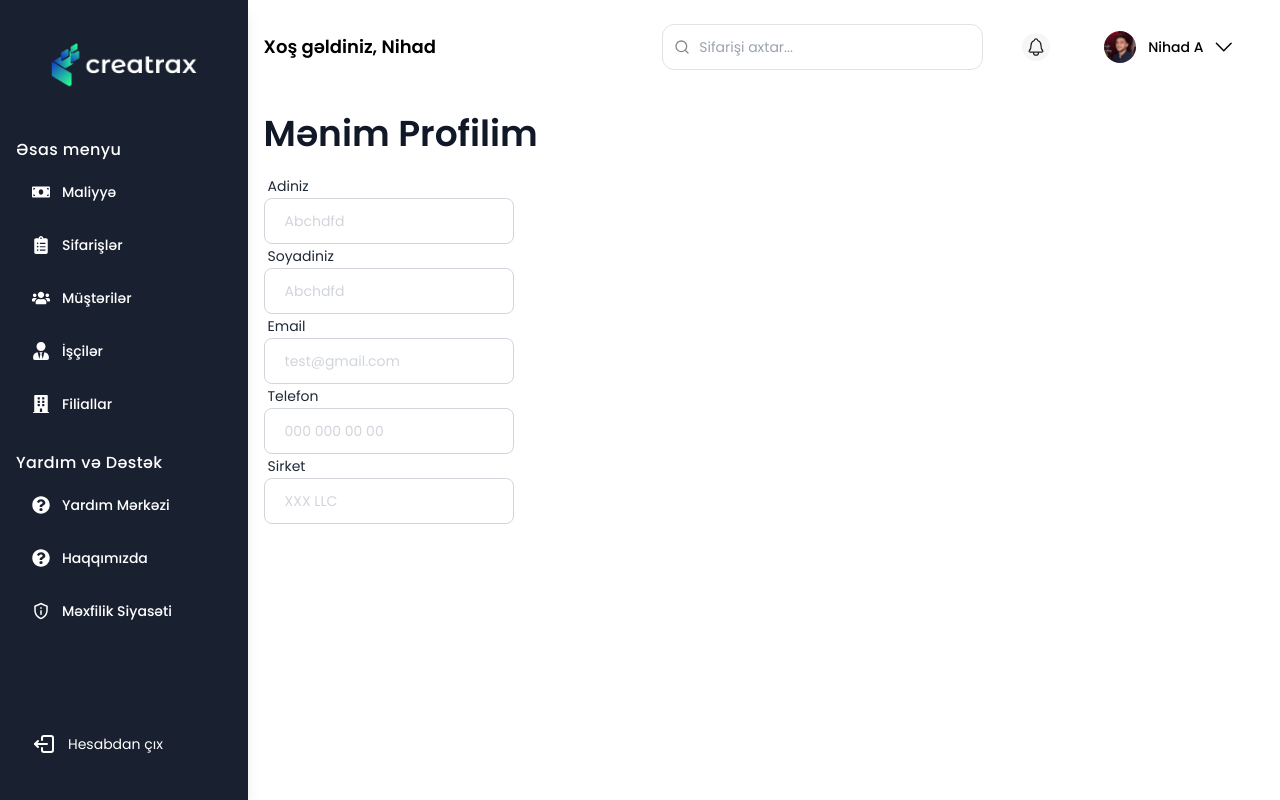
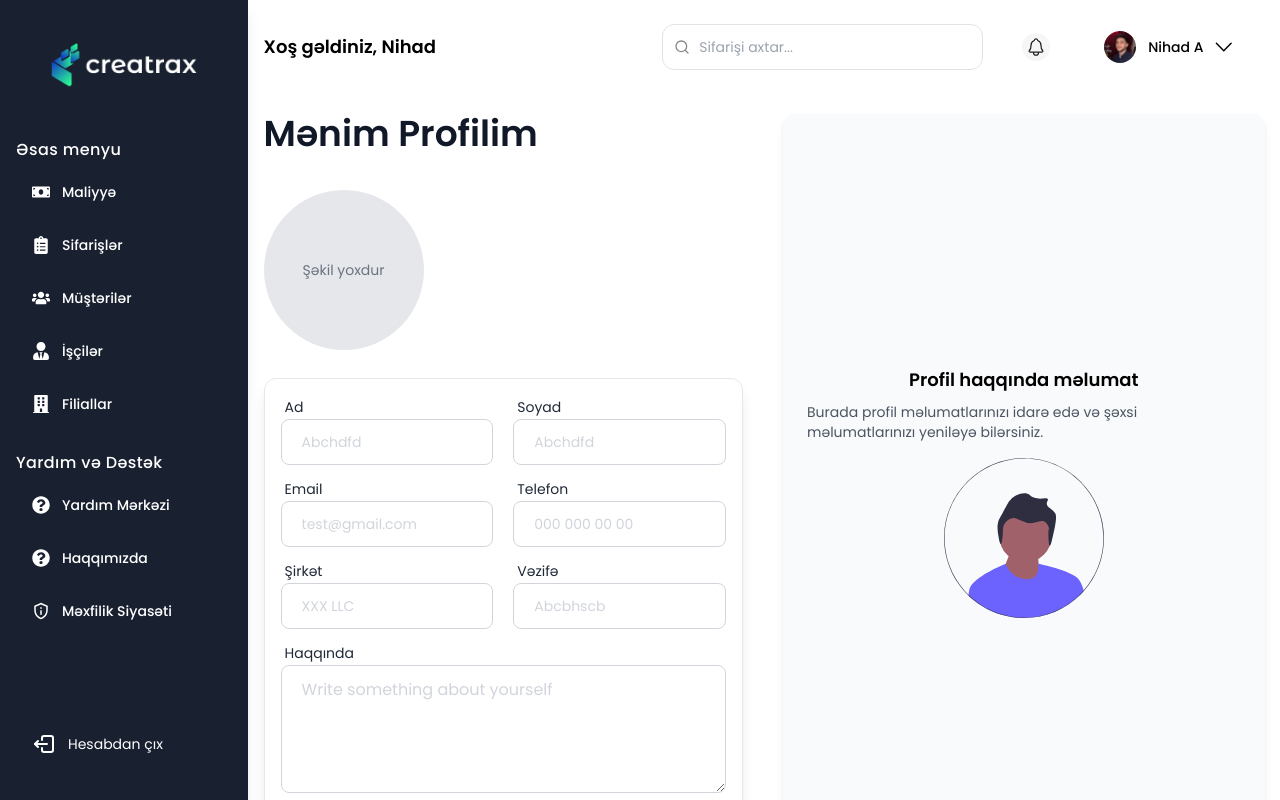
Before and after one commit to nihad-xalq/creatrax, a Next.js app: page /app/profile in a window 1280 px wide. Built offline with nearby package versions, Linux system fonts and the light colour scheme.

Commit message:
profile page almost done

```diff
--- a/src/components/PageTitle.tsx
+++ b/src/components/PageTitle.tsx
@@ -3,5 +3,5 @@ interface IPageTitleProps {
 }
 
 export const PageTitle = ({ title }: IPageTitleProps) => {
-    return <h1 className="text-4xl text-gray-900 font-semibold mb-5">{title}</h1>
+    return <h1 className="text-4xl text-gray-900 text-center sm:text-left font-semibold mb-5">{title}</h1>
 };
--- a/src/views/ProfileView.tsx
+++ b/src/views/ProfileView.tsx
@@ -1,48 +1,236 @@
 "use client"
 
+import { InputTextareaField } from "@/components/form/InputTextareaField";
+import { InputTextField } from "@/components/form/InputTextField";
 import { CFormProvider } from "@/components/form/CFormProvider";
+import { FaPen, FaRemoveFormat, FaTrash } from "react-icons/fa";
 import { yupResolver } from "@hookform/resolvers/yup";
 import { PageTitle } from "@/components/PageTitle";
 import { useForm } from "react-hook-form";
+import { useState } from "react";
+import Image from "next/image";
 import * as yup from "yup";
-import { InputTextField } from "@/components/form/InputTextField";
+
+// TODO: change storage logic to API
 
 const schema = yup.object().shape({
-    name: yup.string().required("Bu xana vacibdir"),
-    surname: yup.string().required("Bu xana vacibdir"),
-    email: yup.string().required("Bu xana vacibdir"),
-    phone_number: yup.string().required("Bu xana vacibdir"),
-    message: yup.string().required("Bu xana vacibdir"),
-    organisation: yup.string().required("Bu xana vacibdir"),
+    name: yup.string(),
+    surname: yup.string(),
+    email: yup.string(),
+    phone_number: yup.string(),
+    organisation: yup.string(),
+    position: yup.string(),
+    bio: yup.string().optional(),
+    profilePic: yup.string().optional(),
 });
 
 type FormValues = yup.InferType<typeof schema>;
 
 export const ProfileView = () => {
+    const storedData = typeof window !== "undefined" ? sessionStorage.getItem("profileData") : null;
+    const parsedData = storedData ? JSON.parse(storedData) : {};
+
+    const [profilePic, setProfilePic] = useState<string | null>(parsedData.profilePic || null);
+    const [selectedFile, setSelectedFile] = useState<File | null>(null);
+
+    const [hasData, setHasData] = useState<boolean>(
+        !!(parsedData.name || parsedData.surname || parsedData.email || parsedData.phone_number || parsedData.organisation || parsedData.position || parsedData.bio || parsedData.profilePic)
+    );
+
 
     const methods = useForm<FormValues>({
         resolver: yupResolver(schema),
+        defaultValues: {
+            name: parsedData.name || "",
+            surname: parsedData.surname || "",
+            email: parsedData.email || "",
+            phone_number: parsedData.phone_number || "",
+            organisation: parsedData.organisation || "",
+            position: parsedData.position || "",
+            bio: parsedData.bio || "",
+            profilePic: parsedData.profilePic || "",
+        },
     });
 
+
+    const { isDirty } = methods.formState;
+
+    const handleProfilePicChange = (event: React.ChangeEvent<HTMLInputElement>) => {
+        const file = event.target.files?.[0];
+        if (file) {
+            setSelectedFile(file);
+            const reader = new FileReader();
+            reader.onload = (e) => {
+                const imageUrl = e.target?.result as string;
+                setProfilePic(imageUrl);
+                methods.setValue("profilePic", imageUrl, { shouldDirty: true });
+            };
+            reader.readAsDataURL(file);
+        }
+    };
+
+    const handleDeleteProfilePic = () => {
+        setProfilePic(null); // Clear local state
+        methods.setValue("profilePic", "", { shouldDirty: true }); // Clear react-hook-form state
+        sessionStorage.removeItem("profilePic"); // Remove from sessionStorage
+
+        console.log("Profile picture removed");
+    };
+
+    const handleClearData = () => {
+        sessionStorage.removeItem("profileData");
+        setProfilePic(null);
+
+        // Reset form and set `hasData` to false
+        methods.reset({
+            name: "",
+            surname: "",
+            email: "",
+            phone_number: "",
+            organisation: "",
+            position: "",
+            bio: "",
+            profilePic: "",
+        });
+
+        setHasData(false); // No data left
+    };
+
+
+
     const handleSubmit = (formData: FormValues) => {
-        console.log(formData)
-    }
+        const updatedData = {
+            ...formData,
+            profilePic: profilePic || "", // Ensure profilePic is included
+        };
+
+        sessionStorage.setItem("profileData", JSON.stringify(updatedData)); // Save to sessionStorage
+        setHasData(true); // Update state to indicate data exists
+
+        methods.reset(updatedData);
+    };
+
 
     return (
-        <section>
-            <div className="about_inner">
+        <section className="flex flex-col lg:flex-row gap-10">
+            {/* Left Side - Profile Form */}
+            <div className="w-full lg:w-1/2">
                 <PageTitle title="Mənim Profilim" />
 
-                <div className="w-1/4">
-                    <CFormProvider methods={methods} onSubmit={handleSubmit}>
-                        <InputTextField name="name" label="Adiniz" placeholder="Abchdfd" />
-                        <InputTextField name="surname" label="Soyadiniz" placeholder="Abchdfd" />
-                        <InputTextField name="email" label="Email" placeholder="test@gmail.com" />
-                        <InputTextField name="phone_number" label="Telefon" placeholder="000 000 00 00" />
-                        <InputTextField name="organisation" label="Sirket" placeholder="XXX LLC" />
-                    </CFormProvider>
-                </div>
+                <CFormProvider methods={methods} onSubmit={handleSubmit}>
+                    <div className="flex flex-col gap-3">
+                        <div className="flex flex-col items-center gap-3">
+                            <header className="profile_header flex flex-col lg:flex-row gap-6 self-start w-full lg:w-max items-center">
+                                {/* Profile Picture Upload */}
+                                <div className="flex flex-col items-center gap-2 my-4">
+                                    <div className="w-40 h-40 bg-gray-200 rounded-full relative group overflow-hidden">
+                                        {profilePic ? (
+                                            <img
+                                                src={profilePic}
+                                                alt="Profile Preview"
+                                                className="w-full h-full rounded-full object-contain"
+                                            />
+                                        ) : (
+                                            <div className="w-full h-full flex items-center justify-center text-gray-500 text-base lg:text-sm">
+                                                Şəkil yoxdur
+                                            </div>
+                                        )}
+                                        <label
+                                            htmlFor="profilePic"
+                                            className="absolute inset-0 bg-black/50 opacity-0 group-hover:opacity-100 flex items-center justify-center text-white cursor-pointer transition"
+                                        >
+                                            <input
+                                                type="file"
+                                                id="profilePic"
+                                                className="hidden"
+                                                accept="image/*"
+                                                onChange={handleProfilePicChange}
+                                            />
+
+                                            <div className="flex gap-4">
+                                                <label htmlFor="profilePic" className="cursor-pointer text-blue-500 hover:underline">
+                                                    <FaPen />
+                                                </label>
+                                                {profilePic && (
+                                                    <button
+                                                        type="button"
+                                                        onClick={handleDeleteProfilePic}
+                                                        className="text-red-500 hover:underline"
+                                                    >
+                                                        <FaTrash />
+                                                    </button>
+                                                )}
+                                            </div>
+                                        </label>
+                                    </div>
+
+                                </div>
+
+                                <div className="self-center flex flex-col">
+                                    <h1 className="text-3xl font-semibold text-slate-800 italic text-center lg:text-left">
+                                        {parsedData?.name || ""} {parsedData?.surname || ""}
+                                    </h1>
+                                    <h1 className="text-lg text-blue-950 font-medium italic flex flex-col items-start gap-0 uppercase text-center lg:text-left">
+                                        {parsedData?.position || ""}
+                                        <span className="text-sm text-gray-400 font-light capitalize">{parsedData?.organisation || ""}</span>
+                                    </h1>
+
+                                </div>
+                            </header>
+
+                            <div className="personal_infos_wrapper border border-gray-200 rounded-[12px] p-4 w-full shadow-lg grid gap-3">
+                                {/* Input Fields */}
+                                <div className="grid grid-cols-1 lg:grid-cols-2 gap-5 w-full">
+                                    <InputTextField name="name" label="Ad" placeholder="Abchdfd" />
+                                    <InputTextField name="surname" label="Soyad" placeholder="Abchdfd" />
+                                </div>
+
+                                <div className="grid grid-cols-1 lg:grid-cols-2 gap-5 w-full">
+                                    <InputTextField name="email" label="Email" placeholder="test@gmail.com" />
+                                    <InputTextField name="phone_number" label="Telefon" placeholder="000 000 00 00" />
+                                </div>
+
+                                <div className="grid grid-cols-1 lg:grid-cols-2 gap-5 w-full">
+                                    <InputTextField name="organisation" label="Şirkət" placeholder="XXX LLC" />
+                                    <InputTextField name="position" label="Vəzifə" placeholder="Abcbhscb" />
+                                </div>
+
+                                <div className="w-full">
+                                    <InputTextareaField name="bio" label="Haqqında" placeholder="Write something about yourself" />
+                                </div>
+
+                                <div className="grid grid-cols-2 items-center gap-3 w-full lg:w-max">
+                                    {/* Save Button */}
+                                    <input
+                                        type="submit"
+                                        value="Save"
+                                        disabled={!isDirty}
+                                        className={`w-full lg:w-full self-end py-4 px-4 lg:py-2 lg:px-4 rounded-[12px] transition duration-150 cursor-pointer
+                                        ${isDirty ? "bg-green-500 hover:bg-green-600 text-white" : "bg-gray-300 text-gray-500 cursor-not-allowed"}`}
+                                    />
+
+                                    <button
+                                        type="button"
+                                        onClick={handleClearData}
+                                        className="block self-end text-red-500 hover:underline rounded-[12px] py-4 px-4 lg:py-2 lg:px-4"
+                                    >
+                                        Clear Data
+                                    </button>
+                                </div>
+                            </div>
+                        </div>
+
+
+                    </div>
+                </CFormProvider>
+            </div>
+
+            {/* Right Side - Additional Section */}
+            <div className="hidden lg:flex lg:w-1/2 flex-col items-center justify-center p-6 bg-gray-50 rounded-xl shadow-md">
+                <h2 className="text-lg font-semibold">Profil haqqında məlumat</h2>
+                <p className="text-sm text-gray-600 mt-2">Burada profil məlumatlarınızı idarə edə və şəxsi məlumatlarınızı yeniləyə bilərsiniz.</p>
+                <Image width={0} height={0} sizes="100vw" src="/undraw_pic-profile_nr49.svg" alt="Profile Illustration" className="w-40 mt-4" />
             </div>
         </section>
-    )
+    );
 }
```
Also changed, not shown: public/undraw_pic-profile_nr49.svg (added).
